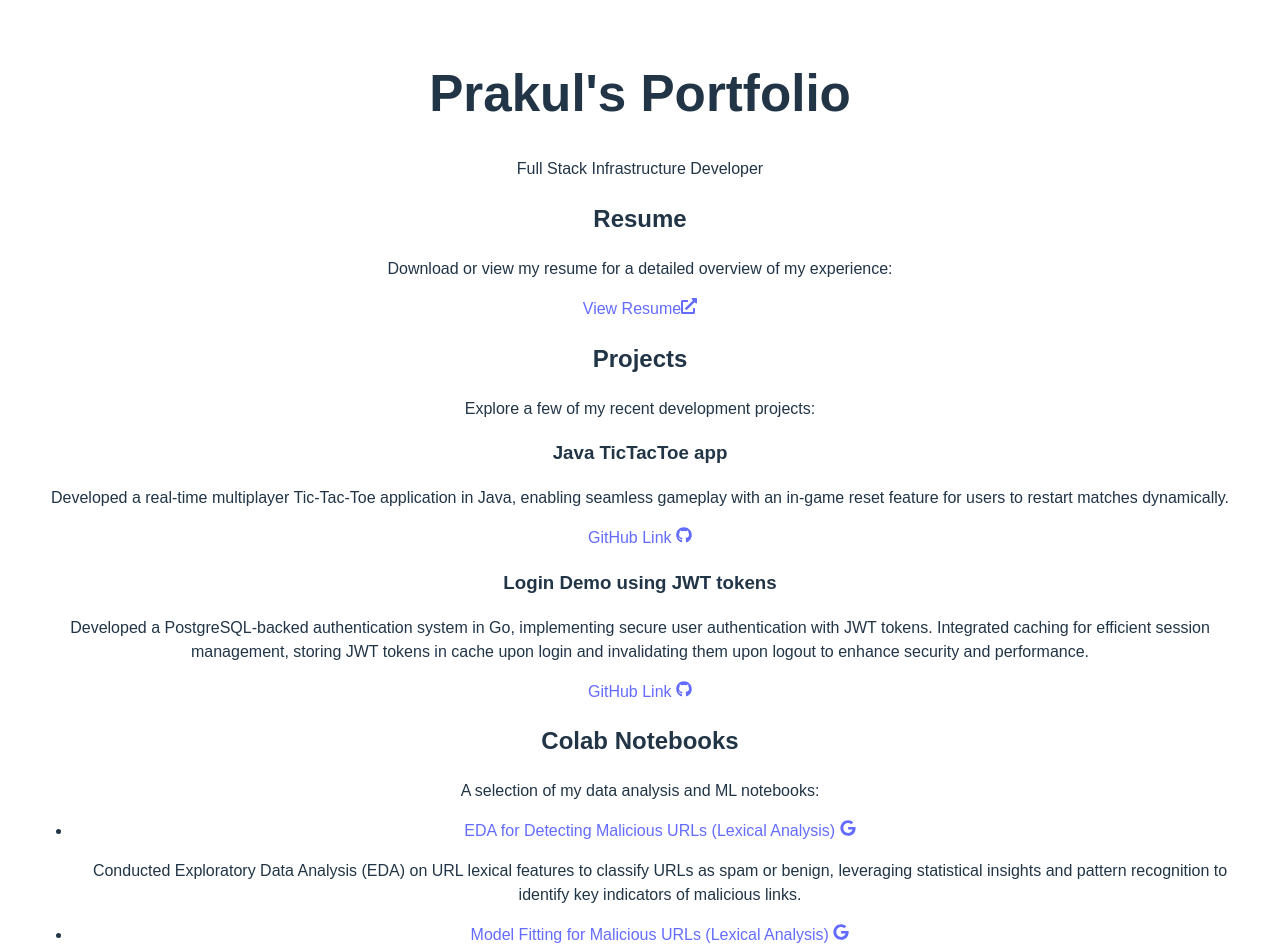
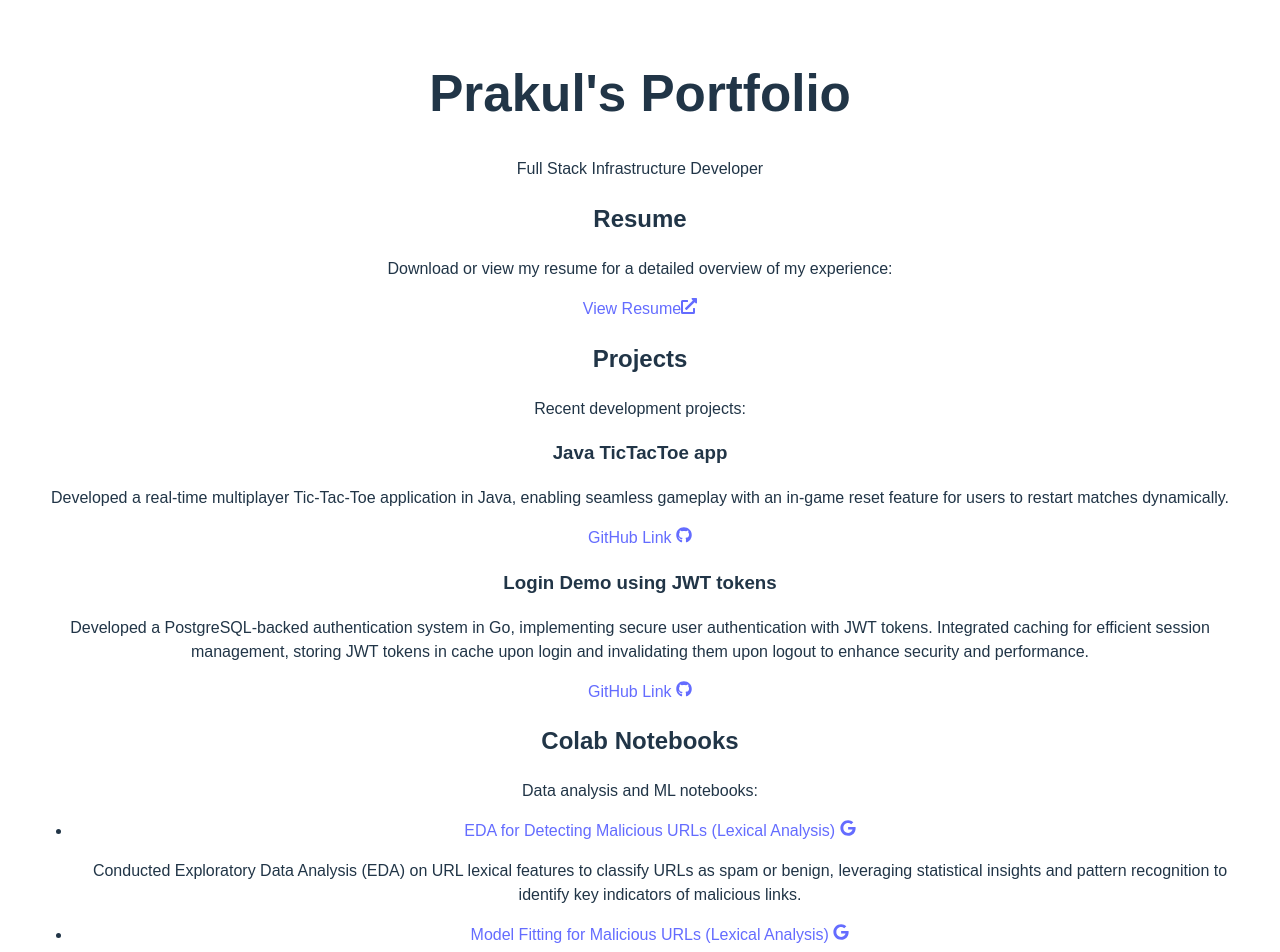
Before and after one commit to Prakul95/portfolio-react-app, a React (Vite) app: page / in a window 1280 px wide. Shown: the top 952 px of the page. Built offline with nearby package versions, Linux system fonts and the light colour scheme; a web font is replaced by a local one.

Commit message:
Updated resume pdf link and minor updates to the section headers.

```diff
--- a/src/App.jsx
+++ b/src/App.jsx
@@ -105,7 +105,7 @@
               Download or view my resume for a detailed overview of my experience:
             </p>
             <a
-              href="https://drive.google.com/file/d/1I9k9O0pgC0ciR0_qV8i298RN2uWHClef/view?usp=sharing"
+              href="https://drive.google.com/file/d/1muhWmKqE9845L-71HAFM5Bt9RRRtpZqh/view?usp=sharing"
               target="_blank"
               rel="noopener noreferrer"
               className="inline-flex items-left mt-3 px-4 py-2 text-white bg-blue-600 hover:bg-blue-700 transition-colors font-medium rounded-md"
@@ -119,7 +119,7 @@
           <section className="mb-12">
             <h2 className="text-2xl font-bold text-gray-800">Projects</h2>
             <p className="text-gray-700 mt-1 text-base leading-relaxed">
-              Explore a few of my recent development projects:
+              Recent development projects:
             </p>
             <div className="grid grid-cols-1 md:grid-cols-2 gap-6 mt-6">
               {projects.map((project, index) => (
@@ -132,7 +132,7 @@
           <section className="mb-12">
             <h2 className="text-2xl font-bold text-gray-800">Colab Notebooks</h2>
             <p className="text-gray-700 mt-1 text-base leading-relaxed">
-              A selection of my data analysis and ML notebooks:
+              Data analysis and ML notebooks:
             </p>
             <ul className="mt-6">
               {colabLinks.map((colab, index) => (
```
